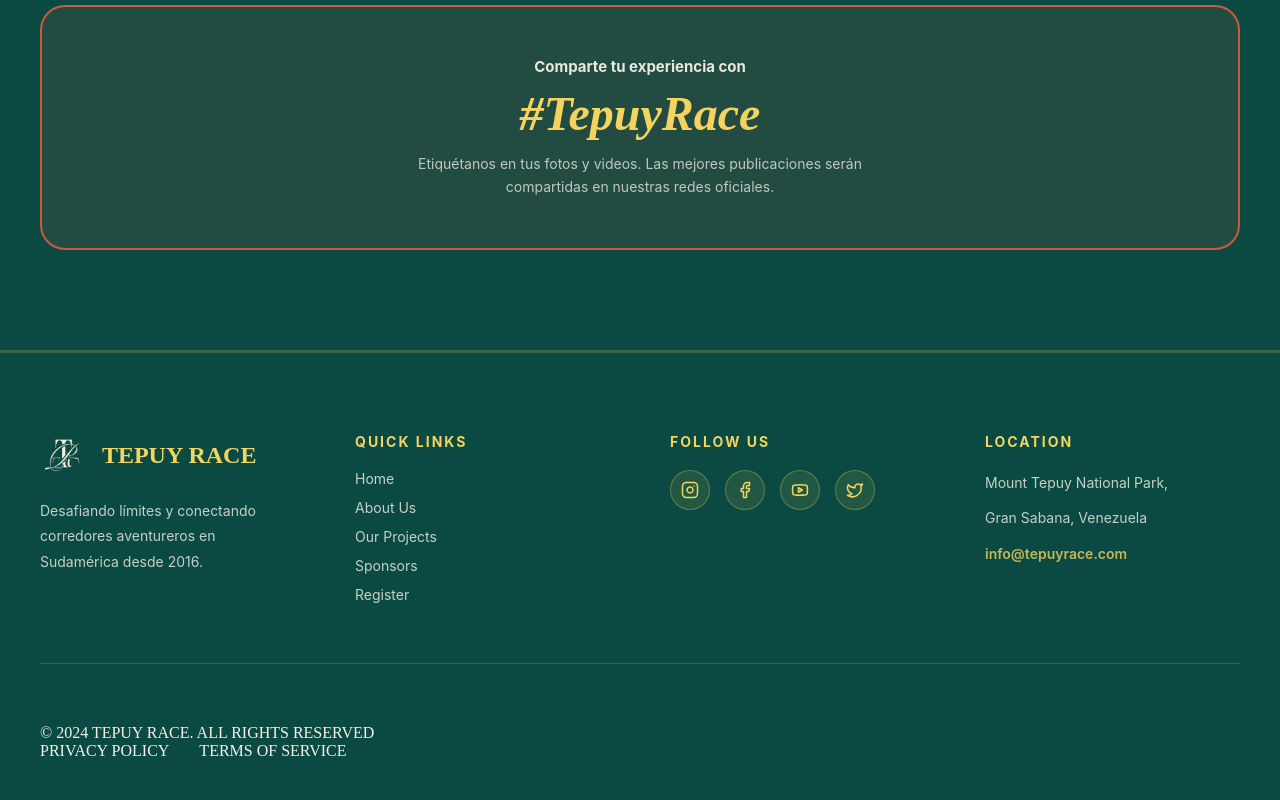
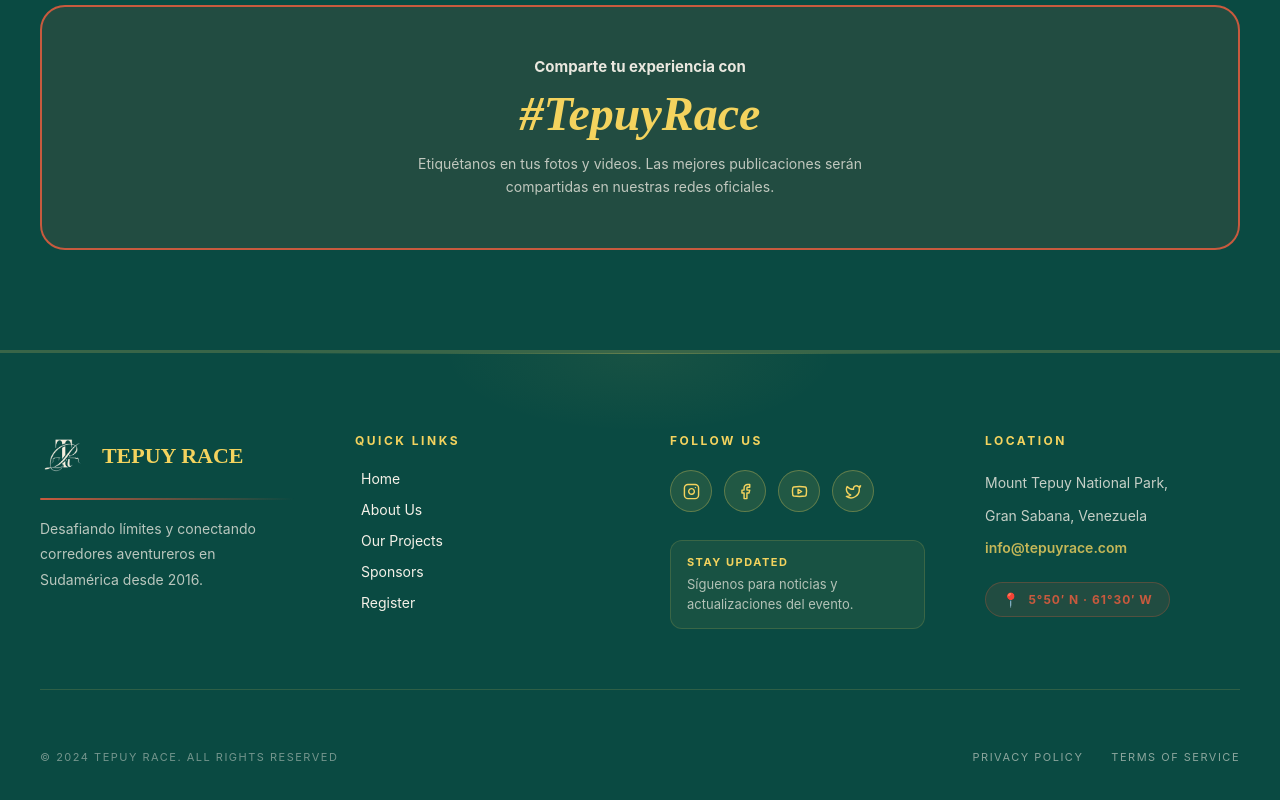
Before and after one commit to gabywakil/tepuy-race, a React (Vite) app: page /#/ in a window 1280 px wide. Shown: the part 6853-7653 px from the top of the page. Built offline with nearby package versions, Linux system fonts and the light colour scheme.

Commit message:
Update Footer.jsx

```diff
--- a/src/components/Footer.jsx
+++ b/src/components/Footer.jsx
@@ -1,250 +1,348 @@
-import React from 'react';
+import React, { useEffect, useRef, useState } from 'react';
 import { Facebook, Instagram, Twitter, Youtube } from 'lucide-react';
 import logoImage from '../assets/logo.png';
 import { Link } from 'react-router-dom';
 import useMedia from '../hooks/useMedia';
 
+const useInView = (threshold = 0.15) => {
+  const ref = useRef(null);
+  const [visible, setVisible] = useState(false);
+  useEffect(() => {
+    const obs = new IntersectionObserver(
+      ([e]) => { if (e.isIntersecting) { setVisible(true); obs.disconnect(); } },
+      { threshold }
+    );
+    if (ref.current) obs.observe(ref.current);
+    return () => obs.disconnect();
+  }, [threshold]);
+  return [ref, visible];
+};
+
 const Footer = () => {
   const { isMobile, isTablet } = useMedia();
+  const [colRef, colVisible] = useInView(0.1);
+  const [bottomRef, bottomVisible] = useInView(0.1);
+
+  const cols = [0, 1, 2, 3];
+
   return (
     <footer style={{
       backgroundColor: '#0a4a42',
       color: '#f5f1e8',
-      padding: '80px 40px 40px',
+      padding: isMobile ? '60px 20px 32px' : '80px 40px 40px',
       borderTop: '2px solid rgba(244, 211, 94, 0.2)',
       width: '100%',
-      margin: 0
+      margin: 0,
+      position: 'relative',
+      overflow: 'hidden',
     }}>
+      <style>{`
+        @keyframes ftFadeUp {
+          from { opacity: 0; transform: translateY(32px); }
+          to   { opacity: 1; transform: translateY(0); }
+        }
+        @keyframes ftFadeIn {
+          from { opacity: 0; }
+          to   { opacity: 1; }
+        }
+        @keyframes ftLineExpand {
+          from { width: 0; }
+          to   { width: 100%; }
+        }
+        @keyframes ftSocialPop {
+          from { opacity: 0; transform: scale(0.6); }
+          to   { opacity: 1; transform: scale(1); }
+        }
+        @keyframes ftGlow {
+          0%,100% { box-shadow: 0 0 0 0 rgba(244,211,94,0); }
+          50%      { box-shadow: 0 0 18px 3px rgba(244,211,94,0.18); }
+        }
+        .ft-link {
+          color: #f5f1e8;
+          text-decoration: none;
+          opacity: 0.75;
+          transition: opacity 0.25s, color 0.25s, transform 0.25s;
+          display: inline-flex;
+          align-items: center;
+          gap: 6px;
+          font-family: 'Inter', sans-serif;
+          font-size: 14px;
+        }
+        .ft-link::before {
+          content: '';
+          display: inline-block;
+          width: 0;
+          height: 1px;
+          background: #f4d35e;
+          transition: width 0.25s ease;
+          vertical-align: middle;
+        }
+        .ft-link:hover {
+          opacity: 1;
+          color: #f4d35e;
+          transform: translateX(4px);
+        }
+        .ft-link:hover::before {
+          width: 10px;
+        }
+        .ft-social {
+          transition: background-color 0.25s, transform 0.25s, box-shadow 0.25s;
+        }
+        .ft-social:hover {
+          background-color: #f4d35e !important;
+          transform: translateY(-4px) scale(1.08) !important;
+          box-shadow: 0 8px 20px rgba(244,211,94,0.3) !important;
+        }
+        .ft-social:hover svg { color: #0a4a42 !important; stroke: #0a4a42 !important; }
+        .ft-bottom-link {
+          color: #f5f1e8;
+          text-decoration: none;
+          opacity: 0.55;
+          font-size: 11px;
+          letter-spacing: 1.5px;
+          font-family: 'Inter', sans-serif;
+          transition: opacity 0.2s, color 0.2s;
+        }
+        .ft-bottom-link:hover { opacity: 1; color: #f4d35e; }
+      `}</style>
+
+      {/* top ambient glow */}
       <div style={{
-        maxWidth: '1200px',
-        margin: '0 auto'
-      }}>
+        position: 'absolute', top: 0, left: '50%', transform: 'translateX(-50%)',
+        width: '60%', height: '1px',
+        background: 'linear-gradient(90deg, transparent, rgba(244,211,94,0.35), transparent)',
+      }} />
       <div style={{
+        position: 'absolute', top: '-80px', left: '50%', transform: 'translateX(-50%)',
+        width: '400px', height: '160px',
+        background: 'radial-gradient(ellipse, rgba(244,211,94,0.06) 0%, transparent 70%)',
+        pointerEvents: 'none',
+      }} />
+
+      <div style={{ maxWidth: '1200px', margin: '0 auto' }}>
+
+        {/* ── columns ── */}
+        <div
+          ref={colRef}
+          style={{
             display: 'grid',
-          gridTemplateColumns: isMobile ? '1fr' : isTablet ? 'repeat(2, 1fr)' : 'repeat(4, 1fr)',
-gap: isMobile ? '26px' : '60px',
-          gap: '60px',
+            gridTemplateColumns: isMobile ? '1fr' : isTablet ? 'repeat(2,1fr)' : 'repeat(4,1fr)',
+            gap: isMobile ? '36px' : '60px',
             marginBottom: '60px',
             paddingBottom: '60px',
-          borderBottom: '1px solid rgba(244, 211, 94, 0.2)'
+            borderBottom: '1px solid rgba(244,211,94,0.15)',
+          }}
+        >
+          {/* ── Brand ── */}
+          <div style={{
+            opacity: colVisible ? 1 : 0,
+            animation: colVisible ? 'ftFadeUp 0.6s 0s ease forwards' : 'none',
           }}>
-          {/* Brand */}
-          <div>
-            <div style={{
-              display: 'flex',
-              alignItems: 'center',
-              gap: '12px',
-              marginBottom: '20px'
-            }}>
-              <img
-                src={logoImage}
-                alt="Tepuy Race Logo"
-                style={{
-                  height: '45px',
-                  width: 'auto'
-                }}
-              />
+            <div style={{ display: 'flex', alignItems: 'center', gap: '12px', marginBottom: '20px' }}>
+              <img src={logoImage} alt="Tepuy Race Logo" style={{ height: '45px', width: 'auto' }} />
               <span style={{
-                fontSize: '24px',
-                fontWeight: '700',
-                color: '#f4d35e',
-                fontFamily: "'Playfair Display', serif"
+                fontSize: '22px', fontWeight: '700', color: '#f4d35e',
+                fontFamily: "'Playfair Display', serif",
               }}>
                 TEPUY RACE
               </span>
             </div>
+            {/* thin accent line under brand */}
+            <div style={{
+              height: '2px', marginBottom: '16px', borderRadius: '2px',
+              background: 'linear-gradient(90deg, #c85a3e, transparent)',
+              animation: colVisible ? 'ftLineExpand 0.8s 0.3s ease forwards' : 'none',
+              width: colVisible ? undefined : '0',
+            }} />
             <p style={{
-              fontSize: '14px',
-              lineHeight: '1.8',
-              opacity: 0.8,
-              fontFamily: "'Inter', sans-serif",
-              margin: 0
+              fontSize: '14px', lineHeight: '1.8', opacity: 0.75,
+              fontFamily: "'Inter', sans-serif", margin: 0,
+              color: '#f5f1e8',
             }}>
               Desafiando límites y conectando corredores aventureros en Sudamérica desde 2016.
             </p>
           </div>
 
-          {/* Navigation */}
-    {/* Navigation */}
-<div>
+          {/* ── Quick Links ── */}
+          <div style={{
+            opacity: colVisible ? 1 : 0,
+            animation: colVisible ? 'ftFadeUp 0.6s 0.1s ease forwards' : 'none',
+            animationFillMode: 'both',
+          }}>
             <h4 style={{
-    fontSize: '14px',
-    fontWeight: '700',
-    letterSpacing: '2px',
-    marginBottom: '20px',
-    color: '#f4d35e',
-    fontFamily: "'Inter', sans-serif"
+              fontSize: '12px', fontWeight: '700', letterSpacing: '2.5px',
+              marginBottom: '22px', color: '#f4d35e',
+              fontFamily: "'Inter', sans-serif",
             }}>
               QUICK LINKS
             </h4>
-
-  <div style={{
-    display: 'flex',
-    flexDirection: 'column',
-    gap: '12px',
-    fontFamily: "'Inter', sans-serif",
-    fontSize: '14px'
-  }}>
+            <div style={{ display: 'flex', flexDirection: 'column', gap: '14px' }}>
+              {[
+                { to: '/',         label: 'Home' },
+                { to: '/about',    label: 'About Us' },
+                { to: '/projects', label: 'Our Projects' },
+                { to: '/sponsors', label: 'Sponsors' },
+                { to: '/register', label: 'Register' },
+              ].map(({ to, label }, i) => (
                 <Link
-      to="/"
+                  key={i}
+                  to={to}
+                  className="ft-link"
                   style={{
-        color: '#f5f1e8',
-        textDecoration: 'none',
-        opacity: 0.8,
-        transition: 'opacity 0.3s'
+                    opacity: colVisible ? undefined : 0,
+                    animation: colVisible ? `ftFadeUp 0.4s ${0.15 + i * 0.06}s ease forwards` : 'none',
+                    animationFillMode: 'both',
                   }}
-      onMouseOver={(e) => { e.currentTarget.style.opacity = 1; }}
-      onMouseOut={(e) => { e.currentTarget.style.opacity = 0.8; }}
                 >
-      Home
+                  {label}
                 </Link>
-
-    <Link
-      to="/about"
-      style={{
-        color: '#f5f1e8',
-        textDecoration: 'none',
-        opacity: 0.8,
-        transition: 'opacity 0.3s'
-      }}
-      onMouseOver={(e) => { e.currentTarget.style.opacity = 1; }}
-      onMouseOut={(e) => { e.currentTarget.style.opacity = 0.8; }}
-    >
-      About Us
-    </Link>
-
-    <Link
-      to="/projects"
-      style={{
-        color: '#f5f1e8',
-        textDecoration: 'none',
-        opacity: 0.8,
-        transition: 'opacity 0.3s'
-      }}
-      onMouseOver={(e) => { e.currentTarget.style.opacity = 1; }}
-      onMouseOut={(e) => { e.currentTarget.style.opacity = 0.8; }}
-    >
-      Our Projects
-    </Link>
-
-    <Link
-      to="/sponsors"
-      style={{
-        color: '#f5f1e8',
-        textDecoration: 'none',
-        opacity: 0.8,
-        transition: 'opacity 0.3s'
-      }}
-      onMouseOver={(e) => { e.currentTarget.style.opacity = 1; }}
-      onMouseOut={(e) => { e.currentTarget.style.opacity = 0.8; }}
-    >
-      Sponsors
-    </Link>
-
-    <Link
-      to="/register"
-      style={{
-        color: '#f5f1e8',
-        textDecoration: 'none',
-        opacity: 0.8,
-        transition: 'opacity 0.3s'
-      }}
-      onMouseOver={(e) => { e.currentTarget.style.opacity = 1; }}
-      onMouseOut={(e) => { e.currentTarget.style.opacity = 0.8; }}
-    >
-      Register
-    </Link>
-  </div>
-</div>
-
-          {/* Social */}
-          <div>
-            <h4 style={{
-              fontSize: '14px',
-              fontWeight: '700',
-              letterSpacing: '2px',
-              marginBottom: '20px',
-              color: '#f4d35e',
-              fontFamily: "'Inter', sans-serif"
-            }}>
-              FOLLOW US
-            </h4>
-            <div style={{
-              display: 'flex',
-              gap: '15px'
-            }}>
-              {[
-                { Icon: Instagram, link: 'https://instagram.com/tepuyrace' },
-                { Icon: Facebook, link: 'https://facebook.com/tepuyrace' },
-                { Icon: Youtube, link: 'https://youtube.com/@tepuyrace' },
-                { Icon: Twitter, link: 'https://twitter.com/tepuyrace' }
-              ].map((social, index) => (
-                <a
-                  key={index}
-                  href={social.link}
-                  target="_blank"
-                  rel="noopener noreferrer"
-                  style={{
-                    width: '40px',
-                    height: '40px',
-                    borderRadius: '50%',
-                    backgroundColor: 'rgba(244, 211, 94, 0.1)',
-                    display: 'flex',
-                    alignItems: 'center',
-                    justifyContent: 'center',
-                    transition: 'all 0.3s ease',
-                    border: '1px solid rgba(244, 211, 94, 0.3)'
-                  }}
-                  onMouseOver={(e) => {
-                    e.currentTarget.style.backgroundColor = '#f4d35e';
-                    e.currentTarget.style.transform = 'translateY(-3px)';
-                  }}
-                onMouseOut={(e) => {
-                  e.currentTarget.style.backgroundColor = 'rgba(244, 211, 94, 0.1)';
-                  e.currentTarget.style.transform = 'translateY(0)';
-                }}>
-                  <social.Icon size={18} color="#f4d35e" />
-                </a>
               ))}
             </div>
           </div>
 
-          {/* Location */}
-          <div>
+          {/* ── Social ── */}
+          <div style={{
+            opacity: colVisible ? 1 : 0,
+            animation: colVisible ? 'ftFadeUp 0.6s 0.2s ease forwards' : 'none',
+            animationFillMode: 'both',
+          }}>
             <h4 style={{
-              fontSize: '14px',
-              fontWeight: '700',
-              letterSpacing: '2px',
-              marginBottom: '20px',
-              color: '#f4d35e',
-              fontFamily: "'Inter', sans-serif"
+              fontSize: '12px', fontWeight: '700', letterSpacing: '2.5px',
+              marginBottom: '22px', color: '#f4d35e',
+              fontFamily: "'Inter', sans-serif",
+            }}>
+              FOLLOW US
+            </h4>
+            <div style={{ display: 'flex', gap: '12px', flexWrap: 'wrap' }}>
+              {[
+                { Icon: Instagram, link: 'https://instagram.com/tepuyrace',  label: 'Instagram' },
+                { Icon: Facebook,  link: 'https://facebook.com/tepuyrace',   label: 'Facebook' },
+                { Icon: Youtube,   link: 'https://youtube.com/@tepuyrace',   label: 'YouTube' },
+                { Icon: Twitter,   link: 'https://twitter.com/tepuyrace',    label: 'Twitter' },
+              ].map(({ Icon, link, label }, i) => (
+                <a
+                  key={i}
+                  href={link}
+                  target="_blank"
+                  rel="noopener noreferrer"
+                  aria-label={label}
+                  className="ft-social"
+                  style={{
+                    width: '42px', height: '42px',
+                    borderRadius: '50%',
+                    backgroundColor: 'rgba(244,211,94,0.1)',
+                    display: 'flex', alignItems: 'center', justifyContent: 'center',
+                    border: '1px solid rgba(244,211,94,0.3)',
+                    opacity: colVisible ? 1 : 0,
+                    animation: colVisible ? `ftSocialPop 0.4s ${0.3 + i * 0.07}s ease forwards` : 'none',
+                    animationFillMode: 'both',
+                  }}
+                >
+                  <Icon size={17} color="#f4d35e" />
+                </a>
+              ))}
+            </div>
+
+            {/* newsletter hint */}
+            <div style={{
+              marginTop: '28px',
+              padding: '14px 16px',
+              borderRadius: '12px',
+              background: 'rgba(244,211,94,0.06)',
+              border: '1px solid rgba(244,211,94,0.15)',
+              opacity: colVisible ? 1 : 0,
+              animation: colVisible ? 'ftFadeUp 0.5s 0.55s ease forwards' : 'none',
+              animationFillMode: 'both',
+            }}>
+              <div style={{
+                fontSize: '11px', letterSpacing: '1.5px', color: '#f4d35e',
+                fontWeight: '700', fontFamily: "'Inter', sans-serif", marginBottom: '6px',
+              }}>
+                STAY UPDATED
+              </div>
+              <div style={{
+                fontSize: '13px', color: '#f5f1e8', opacity: 0.7,
+                fontFamily: "'Inter', sans-serif", lineHeight: 1.5,
+              }}>
+                Síguenos para noticias y actualizaciones del evento.
+              </div>
+            </div>
+          </div>
+
+          {/* ── Location ── */}
+          <div style={{
+            opacity: colVisible ? 1 : 0,
+            animation: colVisible ? 'ftFadeUp 0.6s 0.3s ease forwards' : 'none',
+            animationFillMode: 'both',
+          }}>
+            <h4 style={{
+              fontSize: '12px', fontWeight: '700', letterSpacing: '2.5px',
+              marginBottom: '22px', color: '#f4d35e',
+              fontFamily: "'Inter', sans-serif",
             }}>
               LOCATION
             </h4>
             <div style={{
-              fontSize: '14px',
-              lineHeight: '1.8',
-              opacity: 0.8,
-              fontFamily: "'Inter', sans-serif"
+              fontSize: '14px', lineHeight: '1.9', opacity: 0.8,
+              fontFamily: "'Inter', sans-serif", color: '#f5f1e8',
             }}>
-              <p style={{ margin: '0 0 10px 0' }}>Mount Tepuy National Park,</p>
-              <p style={{ margin: '0 0 10px 0' }}>Gran Sabana, Venezuela</p>
-              <p style={{ margin: '0', color: '#f4d35e', fontWeight: '600' }}>info@tepuyrace.com</p>
+              <p style={{ margin: '0 0 6px 0' }}>Mount Tepuy National Park,</p>
+              <p style={{ margin: '0 0 6px 0' }}>Gran Sabana, Venezuela</p>
+              <p style={{ margin: '0 0 20px 0', color: '#f4d35e', fontWeight: '600', opacity: 1 }}>
+                info@tepuyrace.com
+              </p>
+            </div>
+
+            {/* map pill */}
+            <div style={{
+              display: 'inline-flex',
+              alignItems: 'center',
+              gap: '8px',
+              backgroundColor: 'rgba(200,90,62,0.12)',
+              border: '1px solid rgba(200,90,62,0.3)',
+              borderRadius: '20px',
+              padding: '8px 16px',
+              fontSize: '12px',
+              color: '#c85a3e',
+              fontWeight: '700',
+              letterSpacing: '1px',
+              fontFamily: "'Inter', sans-serif",
+              opacity: colVisible ? 1 : 0,
+              animation: colVisible ? 'ftFadeUp 0.5s 0.5s ease forwards' : 'none',
+              animationFillMode: 'both',
+            }}>
+              <span style={{ fontSize: '14px' }}>📍</span>
+              5°50′ N · 61°30′ W
             </div>
           </div>
         </div>
 
-        <div style={{
+        {/* ── bottom bar ── */}
+        <div
+          ref={bottomRef}
+          style={{
+            display: 'flex',
             flexDirection: isMobile ? 'column' : 'row',
+            justifyContent: 'space-between',
+            alignItems: isMobile ? 'center' : 'center',
             gap: isMobile ? '16px' : '0',
             textAlign: isMobile ? 'center' : 'left',
+            opacity: bottomVisible ? 1 : 0,
+            animation: bottomVisible ? 'ftFadeIn 0.7s 0s ease forwards' : 'none',
+          }}
+        >
+          <div style={{
+            fontSize: '11px', letterSpacing: '1.5px', opacity: 0.45,
+            fontFamily: "'Inter', sans-serif",
           }}>
-          <div>© 2024 TEPUY RACE. ALL RIGHTS RESERVED</div>
-          <div style={{ display: 'flex', gap: '30px' }}>
-            <a href="#" style={{ color: '#f5f1e8', textDecoration: 'none' }}>PRIVACY POLICY</a>
-            <a href="#" style={{ color: '#f5f1e8', textDecoration: 'none' }}>TERMS OF SERVICE</a>
+            © 2024 TEPUY RACE. ALL RIGHTS RESERVED
+          </div>
+          <div style={{ display: 'flex', gap: '28px' }}>
+            <a href="#" className="ft-bottom-link">PRIVACY POLICY</a>
+            <a href="#" className="ft-bottom-link">TERMS OF SERVICE</a>
           </div>
         </div>
+
       </div>
     </footer>
   );
```
Lines whose indentation alone changed are shown as unchanged.
